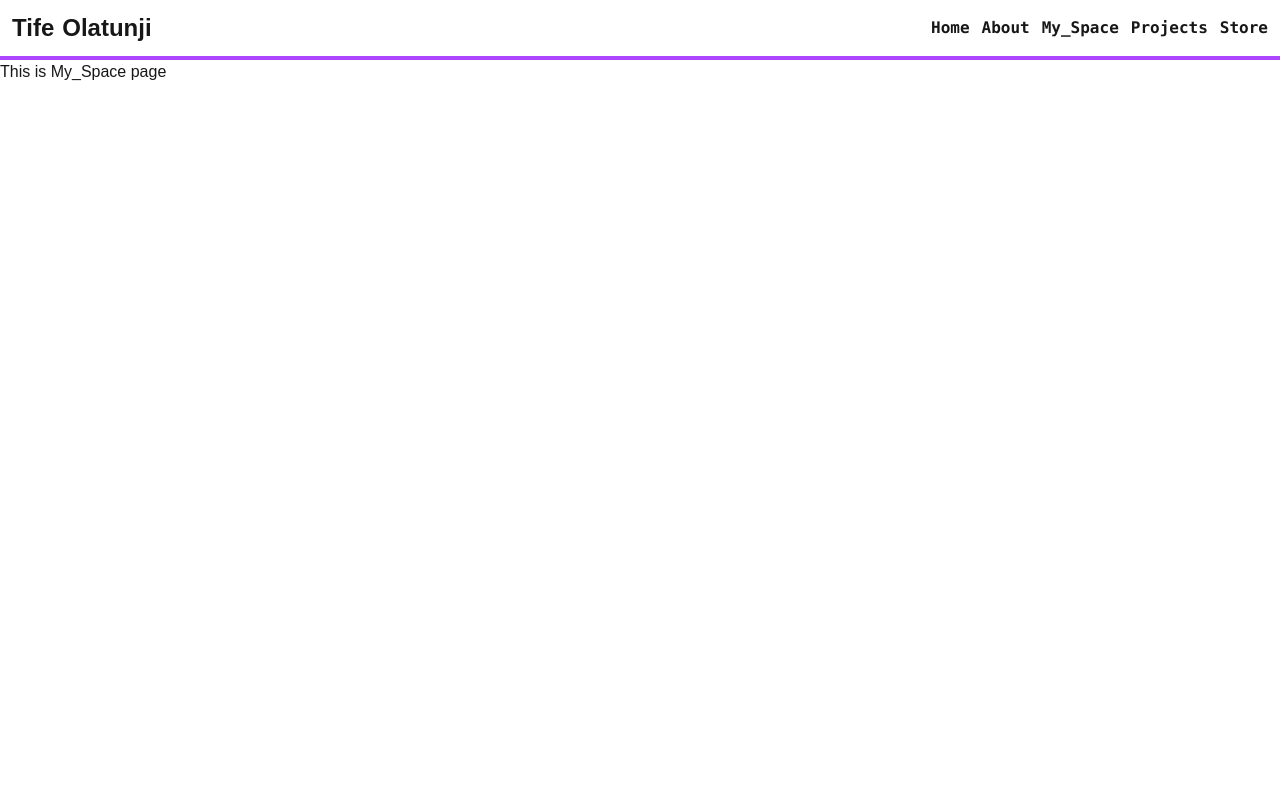
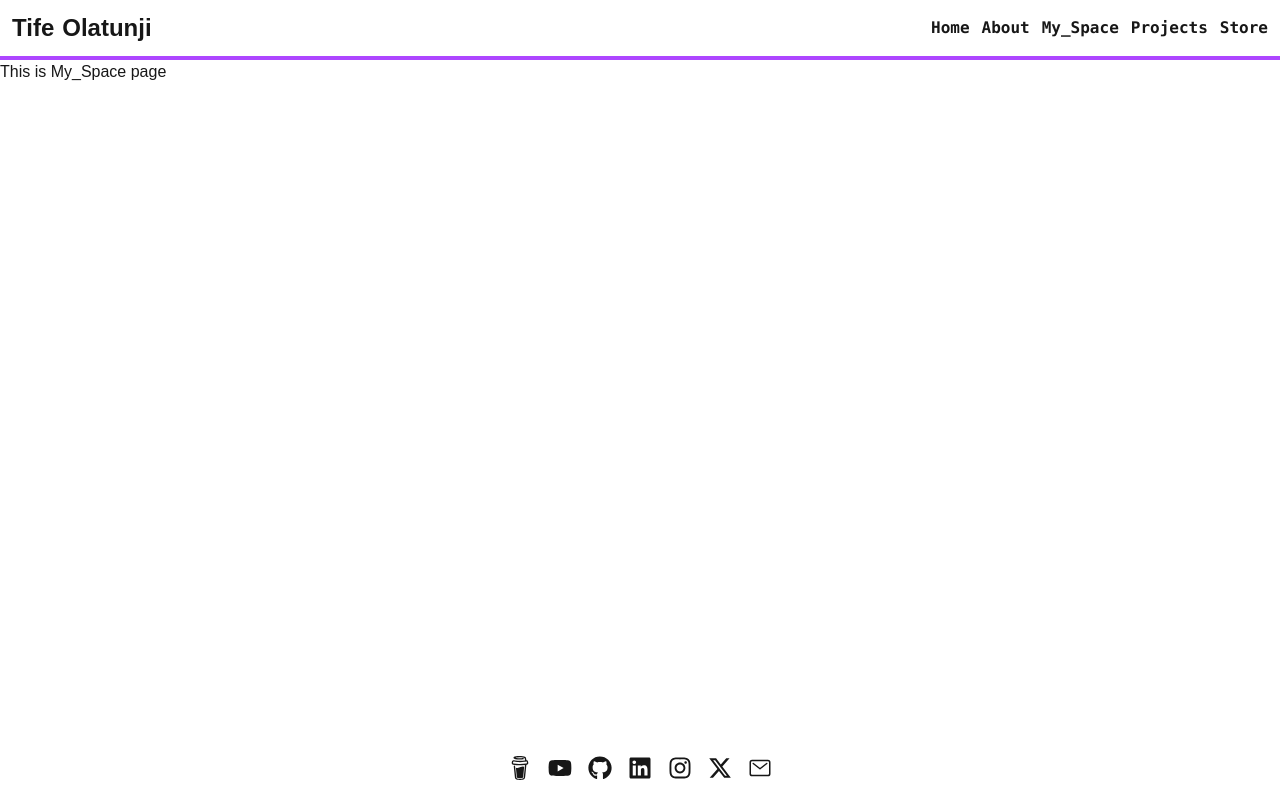
Before and after one commit to Qayyax/portfolio, a Next.js app: page /my_space in a window 1280 px wide. Built offline with nearby package versions, Linux system fonts and the light colour scheme; a web font is replaced by a local one.

Commit message:
footer is now in layout page

```diff
--- a/app/layout.tsx
+++ b/app/layout.tsx
@@ -2,6 +2,7 @@ import type { Metadata } from "next";
 import "./globals.css";
 import Navbar from "@/app/_ui/layout/navbar";
 import { dotGothic16 } from "./_ui/fonts";
+import Footer from "./_ui/layout/footer";
 
 export const metadata: Metadata = {
   title: "Qayyax",
@@ -20,6 +21,7 @@ export default function RootLayout({
       <body className={` ${dotGothic16.className} font-mono antialiased`}>
         <Navbar />
         {children}
+        <Footer />
       </body>
     </html>
   );
--- a/app/page.tsx
+++ b/app/page.tsx
@@ -18,7 +18,6 @@ const demoData = {
 
 // How to maintain the nav and modal in the other navigations
 // TODO:
-//  - [] remember footer is diff for desktop and mobile
 // - [] See more after the featured projects
 //  - [] I am considering removing it though
 // - [] Add featured blog
@@ -52,7 +51,6 @@ export default function Home() {
         {/* it would be the same component as the component for navigations*/}
         {/* The component would Link to .... in the website */}
       </section>
-      <Footer />
     </>
   );
 }
```
